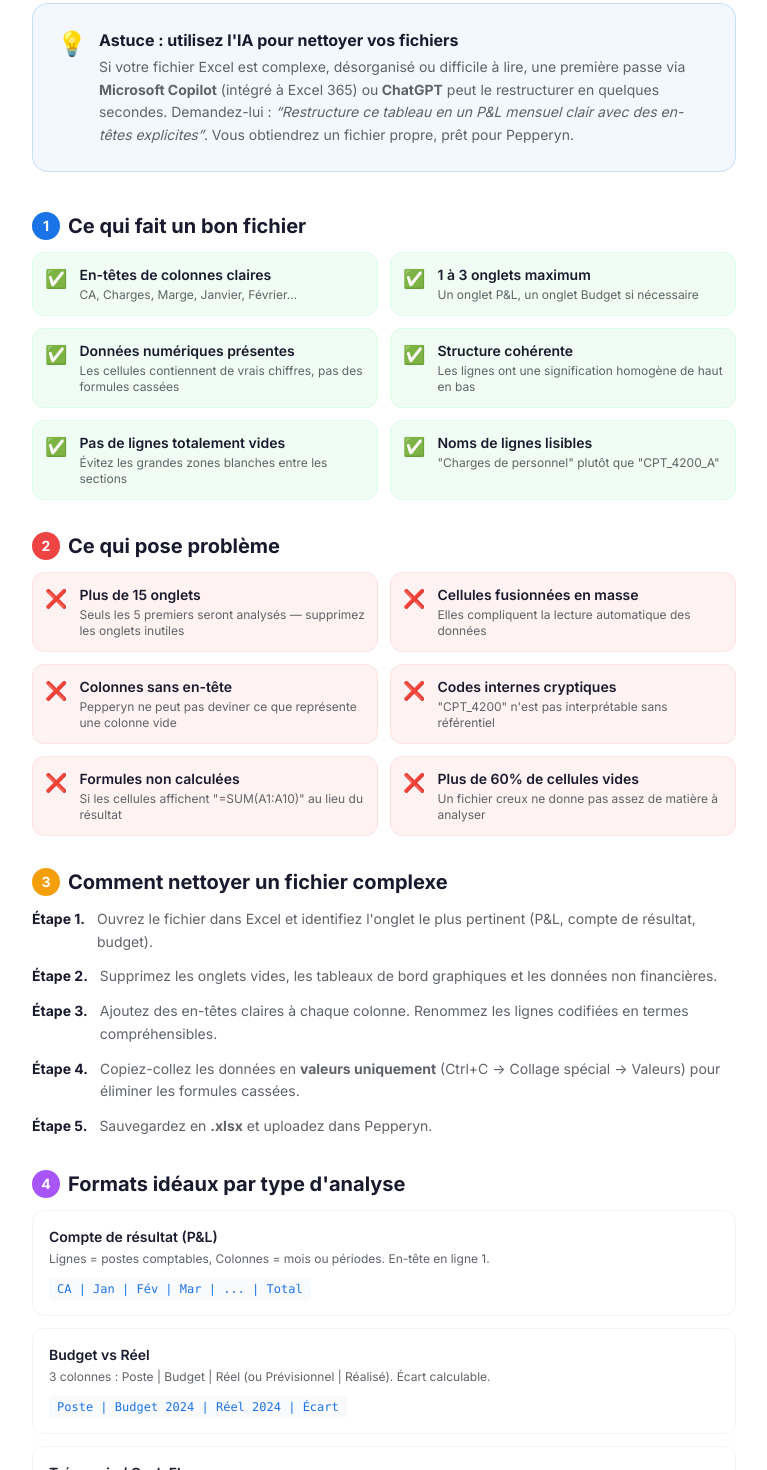
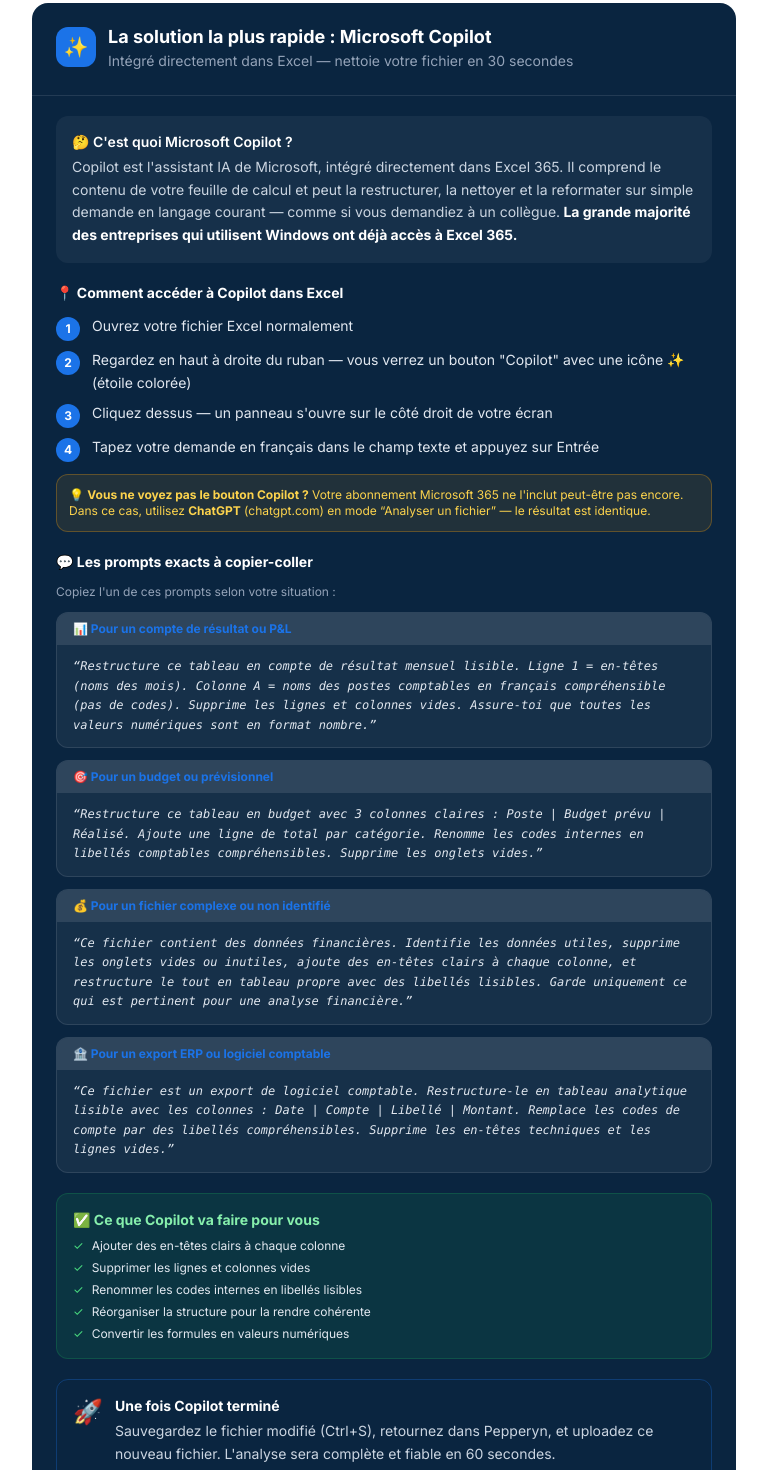
Before and after one commit to fredancio/Pepperyn, a Next.js app in the folder frontend/: page /guide-donnees in a window 1280 px wide. Shown: the part 380-1850 px from the top of the page, without its empty margins (256-1023 px from the left). Built offline with nearby package versions, Linux system fonts and the light colour scheme.

Commit message:
feat: Copilot guide prominent on /guide-donnees, enriched wizard tips, UX text improvements

```diff
--- a/frontend/app/guide-donnees/page.tsx
+++ b/frontend/app/guide-donnees/page.tsx
@@ -22,6 +22,7 @@
 
       <main className="flex-1 max-w-3xl mx-auto px-4 sm:px-8 py-14">
 
+        {/* Titre */}
         <div className="mb-10">
           <div className="inline-flex items-center gap-2 px-3 py-1.5 bg-[#1B73E8]/10 border border-[#1B73E8]/20 rounded-full mb-4">
             <span className="text-sm font-medium text-[#1B73E8]">Bonnes pratiques</span>
@@ -30,33 +31,163 @@
             Préparer vos données pour une analyse optimale
           </h1>
           <p className="text-[#5F6368] text-lg leading-relaxed">
-            La qualité de l&apos;analyse Pepperyn dépend directement de la clarté et de la structure du fichier uploadé.
-            Ce guide vous explique comment préparer vos données pour obtenir des résultats fiables et exploitables.
+            La qualité de l&apos;analyse Pepperyn dépend directement de la clarté de votre fichier.
+            Voici comment obtenir un résultat fiable, même si vous n&apos;êtes pas à l&apos;aise avec Excel.
           </p>
         </div>
 
-        {/* Astuce Copilot — en avant */}
-        <div className="bg-[#1B73E8]/5 border border-[#1B73E8]/20 rounded-2xl p-6 mb-10">
-          <div className="flex items-start gap-3">
-            <span className="text-2xl">💡</span>
+        {/* ══════════════════════════════════════════════════════════
+            SECTION COPILOT — EN VEDETTE
+        ══════════════════════════════════════════════════════════ */}
+        <section className="mb-12">
+          <div className="rounded-2xl bg-[#0A2540] overflow-hidden">
+
+            {/* Header Copilot */}
+            <div className="px-6 py-5 border-b border-white/10">
+              <div className="flex items-center gap-3 mb-1">
+                <div className="w-10 h-10 bg-[#1B73E8] rounded-xl flex items-center justify-center flex-shrink-0">
+                  <span className="text-white text-xl">✨</span>
+                </div>
                 <div>
-              <p className="font-bold text-[#1A1A2E] mb-1">Astuce : utilisez l&apos;IA pour nettoyer vos fichiers</p>
-              <p className="text-[#5F6368] text-sm leading-relaxed">
-                Si votre fichier Excel est complexe, désorganisé ou difficile à lire,
-                une première passe via <strong>Microsoft Copilot</strong> (intégré à Excel 365) ou
-                <strong> ChatGPT</strong> peut le restructurer en quelques secondes.
-                Demandez-lui : <em>&ldquo;Restructure ce tableau en un P&L mensuel clair avec des en-têtes explicites&rdquo;</em>.
-                Vous obtiendrez un fichier propre, prêt pour Pepperyn.
-              </p>
+                  <p className="font-bold text-white text-lg">La solution la plus rapide : Microsoft Copilot</p>
+                  <p className="text-slate-400 text-sm">Intégré directement dans Excel — nettoie votre fichier en 30 secondes</p>
                 </div>
               </div>
             </div>
 
-        <div className="space-y-8 text-[#1A1A2E]">
+            <div className="px-6 py-5 space-y-5">
 
-          {/* Section 1 */}
-          <section>
-            <h2 className="text-xl font-bold mb-3 flex items-center gap-2">
+              {/* C'est quoi Copilot */}
+              <div className="bg-white/5 rounded-xl p-4">
+                <p className="text-white text-sm font-semibold mb-1">🤔 C&apos;est quoi Microsoft Copilot ?</p>
+                <p className="text-slate-300 text-sm leading-relaxed">
+                  Copilot est l&apos;assistant IA de Microsoft, intégré directement dans Excel 365.
+                  Il comprend le contenu de votre feuille de calcul et peut la restructurer, la nettoyer
+                  et la reformater sur simple demande en langage courant — comme si vous demandiez à un collègue.
+                  <strong className="text-white"> La grande majorité des entreprises qui utilisent Windows ont déjà accès à Excel 365.</strong>
+                </p>
+              </div>
+
+              {/* Comment y accéder */}
+              <div>
+                <p className="text-white text-sm font-bold mb-3">📍 Comment accéder à Copilot dans Excel</p>
+                <div className="space-y-2">
+                  {[
+                    { num: '1', text: 'Ouvrez votre fichier Excel normalement' },
+                    { num: '2', text: 'Regardez en haut à droite du ruban — vous verrez un bouton "Copilot" avec une icône ✨ (étoile colorée)' },
+                    { num: '3', text: 'Cliquez dessus — un panneau s\'ouvre sur le côté droit de votre écran' },
+                    { num: '4', text: 'Tapez votre demande en français dans le champ texte et appuyez sur Entrée' },
+                  ].map(step => (
+                    <div key={step.num} className="flex items-start gap-3">
+                      <span className="w-6 h-6 bg-[#1B73E8] text-white rounded-full flex items-center justify-center text-xs font-bold flex-shrink-0 mt-0.5">
+                        {step.num}
+                      </span>
+                      <p className="text-slate-200 text-sm leading-relaxed">{step.text}</p>
+                    </div>
+                  ))}
+                </div>
+                <div className="mt-3 bg-amber-500/10 border border-amber-500/30 rounded-xl p-3">
+                  <p className="text-amber-300 text-xs">
+                    💡 <strong>Vous ne voyez pas le bouton Copilot ?</strong> Votre abonnement Microsoft 365 ne l&apos;inclut peut-être pas encore.
+                    Dans ce cas, utilisez <strong>ChatGPT</strong> (chatgpt.com) en mode &ldquo;Analyser un fichier&rdquo; — le résultat est identique.
+                  </p>
+                </div>
+              </div>
+
+              {/* Les prompts */}
+              <div>
+                <p className="text-white text-sm font-bold mb-3">💬 Les prompts exacts à copier-coller</p>
+                <p className="text-slate-400 text-xs mb-3">Copiez l&apos;un de ces prompts selon votre situation :</p>
+
+                <div className="space-y-3">
+
+                  <div className="bg-white/5 border border-white/10 rounded-xl overflow-hidden">
+                    <div className="px-4 py-2 bg-white/10 flex items-center gap-2">
+                      <span className="text-xs font-bold text-[#1B73E8]">📊 Pour un compte de résultat ou P&L</span>
+                    </div>
+                    <div className="px-4 py-3">
+                      <p className="text-slate-200 text-xs font-mono leading-relaxed italic">
+                        &ldquo;Restructure ce tableau en compte de résultat mensuel lisible. Ligne 1 = en-têtes (noms des mois). Colonne A = noms des postes comptables en français compréhensible (pas de codes). Supprime les lignes et colonnes vides. Assure-toi que toutes les valeurs numériques sont en format nombre.&rdquo;
+                      </p>
+                    </div>
+                  </div>
+
+                  <div className="bg-white/5 border border-white/10 rounded-xl overflow-hidden">
+                    <div className="px-4 py-2 bg-white/10 flex items-center gap-2">
+                      <span className="text-xs font-bold text-[#1B73E8]">🎯 Pour un budget ou prévisionnel</span>
+                    </div>
+                    <div className="px-4 py-3">
+                      <p className="text-slate-200 text-xs font-mono leading-relaxed italic">
+                        &ldquo;Restructure ce tableau en budget avec 3 colonnes claires : Poste | Budget prévu | Réalisé. Ajoute une ligne de total par catégorie. Renomme les codes internes en libellés comptables compréhensibles. Supprime les onglets vides.&rdquo;
+                      </p>
+                    </div>
+                  </div>
+
+                  <div className="bg-white/5 border border-white/10 rounded-xl overflow-hidden">
+                    <div className="px-4 py-2 bg-white/10 flex items-center gap-2">
+                      <span className="text-xs font-bold text-[#1B73E8]">💰 Pour un fichier complexe ou non identifié</span>
+                    </div>
+                    <div className="px-4 py-3">
+                      <p className="text-slate-200 text-xs font-mono leading-relaxed italic">
+                        &ldquo;Ce fichier contient des données financières. Identifie les données utiles, supprime les onglets vides ou inutiles, ajoute des en-têtes clairs à chaque colonne, et restructure le tout en tableau propre avec des libellés lisibles. Garde uniquement ce qui est pertinent pour une analyse financière.&rdquo;
+                      </p>
+                    </div>
+                  </div>
+
+                  <div className="bg-white/5 border border-white/10 rounded-xl overflow-hidden">
+                    <div className="px-4 py-2 bg-white/10 flex items-center gap-2">
+                      <span className="text-xs font-bold text-[#1B73E8]">🏦 Pour un export ERP ou logiciel comptable</span>
+                    </div>
+                    <div className="px-4 py-3">
+                      <p className="text-slate-200 text-xs font-mono leading-relaxed italic">
+                        &ldquo;Ce fichier est un export de logiciel comptable. Restructure-le en tableau analytique lisible avec les colonnes : Date | Compte | Libellé | Montant. Remplace les codes de compte par des libellés compréhensibles. Supprime les en-têtes techniques et les lignes vides.&rdquo;
+                      </p>
+                    </div>
+                  </div>
+
+                </div>
+              </div>
+
+              {/* Ce que Copilot va faire */}
+              <div className="bg-green-500/10 border border-green-500/20 rounded-xl p-4">
+                <p className="text-green-300 text-sm font-bold mb-2">✅ Ce que Copilot va faire pour vous</p>
+                <ul className="space-y-1.5">
+                  {[
+                    'Ajouter des en-têtes clairs à chaque colonne',
+                    'Supprimer les lignes et colonnes vides',
+                    'Renommer les codes internes en libellés lisibles',
+                    'Réorganiser la structure pour la rendre cohérente',
+                    'Convertir les formules en valeurs numériques',
+                  ].map((item, i) => (
+                    <li key={i} className="flex items-start gap-2 text-slate-200 text-xs">
+                      <span className="text-green-400 flex-shrink-0">✓</span>
+                      <span>{item}</span>
+                    </li>
+                  ))}
+                </ul>
+              </div>
+
+              {/* Étape finale */}
+              <div className="border border-[#1B73E8]/30 rounded-xl p-4 flex items-start gap-3">
+                <span className="text-2xl flex-shrink-0">🚀</span>
+                <div>
+                  <p className="text-white text-sm font-bold mb-1">Une fois Copilot terminé</p>
+                  <p className="text-slate-300 text-sm leading-relaxed">
+                    Sauvegardez le fichier modifié (Ctrl+S), retournez dans Pepperyn,
+                    et uploadez ce nouveau fichier. L&apos;analyse sera complète et fiable en 60 secondes.
+                  </p>
+                </div>
+              </div>
+
+            </div>
+          </div>
+        </section>
+
+        {/* ══════════════════════════════════════════════════════════
+            SECTION : CE QUI FAIT UN BON FICHIER
+        ══════════════════════════════════════════════════════════ */}
+        <section className="mb-10">
+          <h2 className="text-xl font-bold mb-4 flex items-center gap-2 text-[#1A1A2E]">
             <span className="w-7 h-7 bg-[#1B73E8] text-white rounded-full flex items-center justify-center text-sm font-bold flex-shrink-0">1</span>
             Ce qui fait un bon fichier
           </h2>
@@ -64,12 +195,12 @@
             {[
               ['✅', 'En-têtes de colonnes claires', 'CA, Charges, Marge, Janvier, Février…'],
               ['✅', '1 à 3 onglets maximum', 'Un onglet P&L, un onglet Budget si nécessaire'],
-                ['✅', 'Données numériques présentes', 'Les cellules contiennent de vrais chiffres, pas des formules cassées'],
-                ['✅', 'Structure cohérente', 'Les lignes ont une signification homogène de haut en bas'],
-                ['✅', 'Pas de lignes totalement vides', 'Évitez les grandes zones blanches entre les sections'],
+              ['✅', 'Données numériques présentes', 'Les cellules contiennent de vrais chiffres'],
+              ['✅', 'Structure cohérente', 'Les lignes ont une signification homogène'],
+              ['✅', 'Pas de lignes totalement vides', 'Évitez les grandes zones blanches'],
               ['✅', 'Noms de lignes lisibles', '"Charges de personnel" plutôt que "CPT_4200_A"'],
             ].map(([icon, title, desc]) => (
-                <div key={title} className="flex items-start gap-3 p-3 bg-green-50 border border-green-100 rounded-xl">
+              <div key={String(title)} className="flex items-start gap-3 p-3 bg-green-50 border border-green-100 rounded-xl">
                 <span className="text-lg flex-shrink-0">{icon}</span>
                 <div>
                   <p className="text-sm font-semibold text-[#1A1A2E]">{title}</p>
@@ -80,22 +211,24 @@
           </div>
         </section>
 
-          {/* Section 2 */}
-          <section>
-            <h2 className="text-xl font-bold mb-3 flex items-center gap-2">
+        {/* ══════════════════════════════════════════════════════════
+            SECTION : CE QUI POSE PROBLÈME
+        ══════════════════════════════════════════════════════════ */}
+        <section className="mb-10">
+          <h2 className="text-xl font-bold mb-4 flex items-center gap-2 text-[#1A1A2E]">
             <span className="w-7 h-7 bg-red-500 text-white rounded-full flex items-center justify-center text-sm font-bold flex-shrink-0">2</span>
             Ce qui pose problème
           </h2>
           <div className="grid sm:grid-cols-2 gap-3">
             {[
-                ['❌', 'Plus de 15 onglets', 'Seuls les 5 premiers seront analysés — supprimez les onglets inutiles'],
-                ['❌', 'Cellules fusionnées en masse', 'Elles compliquent la lecture automatique des données'],
+              ['❌', 'Plus de 15 onglets', 'Seuls les 5 premiers seront analysés'],
+              ['❌', 'Cellules fusionnées en masse', 'Elles compliquent la lecture automatique'],
               ['❌', 'Colonnes sans en-tête', 'Pepperyn ne peut pas deviner ce que représente une colonne vide'],
               ['❌', 'Codes internes cryptiques', '"CPT_4200" n\'est pas interprétable sans référentiel'],
-                ['❌', 'Formules non calculées', 'Si les cellules affichent "=SUM(A1:A10)" au lieu du résultat'],
-                ['❌', 'Plus de 60% de cellules vides', 'Un fichier creux ne donne pas assez de matière à analyser'],
+              ['❌', 'Formules non calculées', 'Les cellules affichent "=SUM(...)" au lieu du résultat'],
+              ['❌', 'Plus de 60% de cellules vides', 'Pas assez de matière pour une analyse fiable'],
             ].map(([icon, title, desc]) => (
-                <div key={title} className="flex items-start gap-3 p-3 bg-red-50 border border-red-100 rounded-xl">
+              <div key={String(title)} className="flex items-start gap-3 p-3 bg-red-50 border border-red-100 rounded-xl">
                 <span className="text-lg flex-shrink-0">{icon}</span>
                 <div>
                   <p className="text-sm font-semibold text-[#1A1A2E]">{title}</p>
@@ -106,40 +239,12 @@
           </div>
         </section>
 
-          {/* Section 3 */}
-          <section>
-            <h2 className="text-xl font-bold mb-3 flex items-center gap-2">
-              <span className="w-7 h-7 bg-amber-500 text-white rounded-full flex items-center justify-center text-sm font-bold flex-shrink-0">3</span>
-              Comment nettoyer un fichier complexe
-            </h2>
-            <ol className="space-y-3 text-sm text-[#5F6368] leading-relaxed">
-              <li className="flex gap-3">
-                <span className="font-bold text-[#1A1A2E] flex-shrink-0">Étape 1.</span>
-                <span>Ouvrez le fichier dans Excel et identifiez l&apos;onglet le plus pertinent (P&L, compte de résultat, budget).</span>
-              </li>
-              <li className="flex gap-3">
-                <span className="font-bold text-[#1A1A2E] flex-shrink-0">Étape 2.</span>
-                <span>Supprimez les onglets vides, les tableaux de bord graphiques et les données non financières.</span>
-              </li>
-              <li className="flex gap-3">
-                <span className="font-bold text-[#1A1A2E] flex-shrink-0">Étape 3.</span>
-                <span>Ajoutez des en-têtes claires à chaque colonne. Renommez les lignes codifiées en termes compréhensibles.</span>
-              </li>
-              <li className="flex gap-3">
-                <span className="font-bold text-[#1A1A2E] flex-shrink-0">Étape 4.</span>
-                <span>Copiez-collez les données en <strong>valeurs uniquement</strong> (Ctrl+C → Collage spécial → Valeurs) pour éliminer les formules cassées.</span>
-              </li>
-              <li className="flex gap-3">
-                <span className="font-bold text-[#1A1A2E] flex-shrink-0">Étape 5.</span>
-                <span>Sauvegardez en <strong>.xlsx</strong> et uploadez dans Pepperyn.</span>
-              </li>
-            </ol>
-          </section>
-
-          {/* Section 4 */}
-          <section>
-            <h2 className="text-xl font-bold mb-3 flex items-center gap-2">
-              <span className="w-7 h-7 bg-purple-500 text-white rounded-full flex items-center justify-center text-sm font-bold flex-shrink-0">4</span>
+        {/* ══════════════════════════════════════════════════════════
+            SECTION : FORMATS IDÉAUX
+        ══════════════════════════════════════════════════════════ */}
+        <section className="mb-10">
+          <h2 className="text-xl font-bold mb-4 flex items-center gap-2 text-[#1A1A2E]">
+            <span className="w-7 h-7 bg-purple-500 text-white rounded-full flex items-center justify-center text-sm font-bold flex-shrink-0">3</span>
             Formats idéaux par type d&apos;analyse
           </h2>
           <div className="space-y-3">
@@ -151,17 +256,17 @@
               },
               {
                 type: 'Budget vs Réel',
-                  format: '3 colonnes : Poste | Budget | Réel (ou Prévisionnel | Réalisé). Écart calculable.',
+                format: '3 colonnes : Poste | Budget | Réel. Écart calculable automatiquement.',
                 example: 'Poste | Budget 2024 | Réel 2024 | Écart',
               },
               {
                 type: 'Trésorerie / Cash Flow',
-                  format: 'Dates en colonnes, flux entrants/sortants en lignes. Solde cumulé idéalement présent.',
+                format: 'Dates en colonnes, flux entrants/sortants en lignes. Solde cumulé si possible.',
                 example: 'Catégorie | Semaine 1 | Semaine 2 | ...',
               },
               {
                 type: 'Export ERP / Comptable',
-                  format: 'Format tabulaire avec colonnes : Date, Compte, Libellé, Débit, Crédit, Solde.',
+                format: 'Format tabulaire : Date, Compte, Libellé, Débit, Crédit, Solde.',
                 example: 'Date | Compte | Libellé | Débit | Crédit',
               },
             ].map((item) => (
@@ -174,10 +279,8 @@
           </div>
         </section>
 
-        </div>
-
         {/* CTA */}
-        <div className="mt-12 bg-[#0A2540] rounded-2xl p-7 text-white text-center">
+        <div className="bg-[#0A2540] rounded-2xl p-7 text-white text-center">
           <h3 className="text-lg font-bold mb-2">Votre fichier est prêt ?</h3>
           <p className="text-slate-300 text-sm mb-5">Lancez votre analyse financière IA en 60 secondes.</p>
           <Link
```
Also changed, not shown: frontend/components/chat/GuidedOnboarding.tsx (+18 -16 lines). Lines whose indentation alone changed are shown as unchanged.
